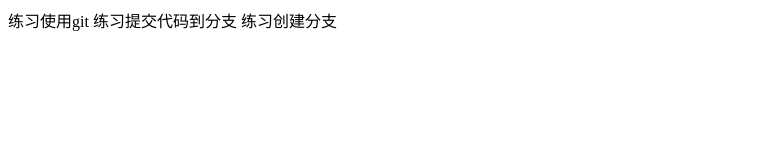
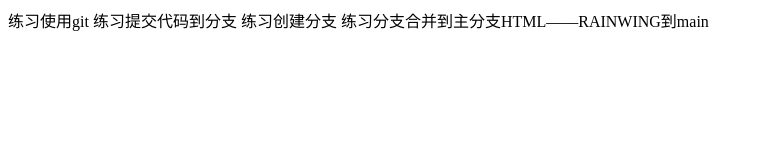
Before and after one commit to Rainwingyil/test, a plain HTML site: page index.html in a window 1280 px wide. Shown: the whole page, without its empty margins (0-762 px from the left). Drawn offline with Linux system fonts and the light colour scheme.

Commit message:
练习分支合并到主分支HTML——RAINWING到main

```diff
--- a/index.html
+++ b/index.html
@@ -10,5 +10,6 @@
     练习使用git
     练习提交代码到分支
     练习创建分支
+    练习分支合并到主分支HTML——RAINWING到main
 </body>
 </html>
```
